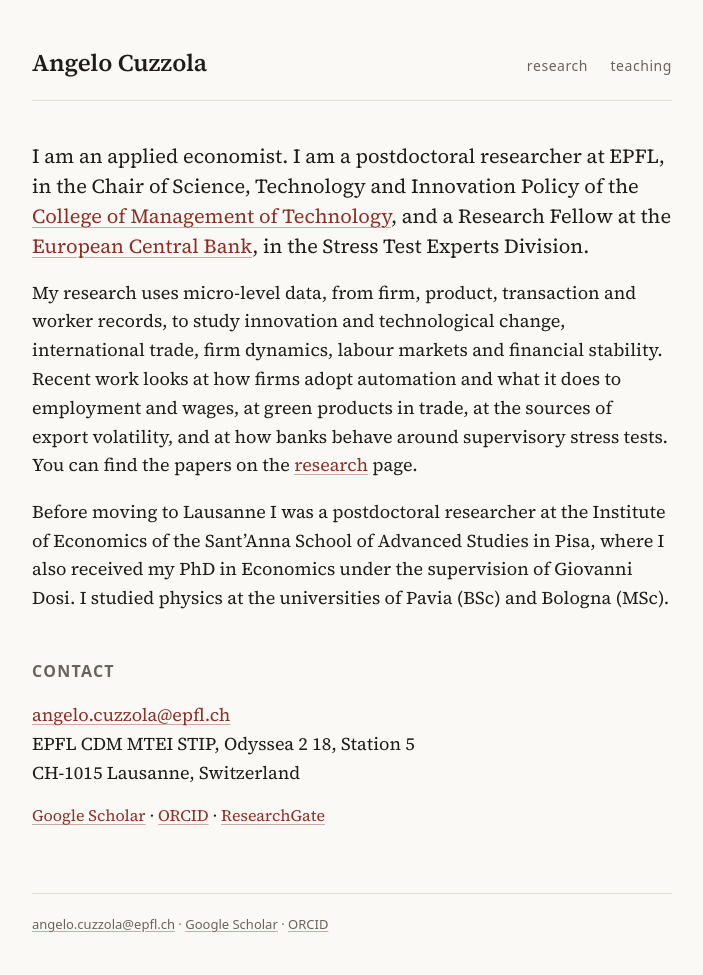
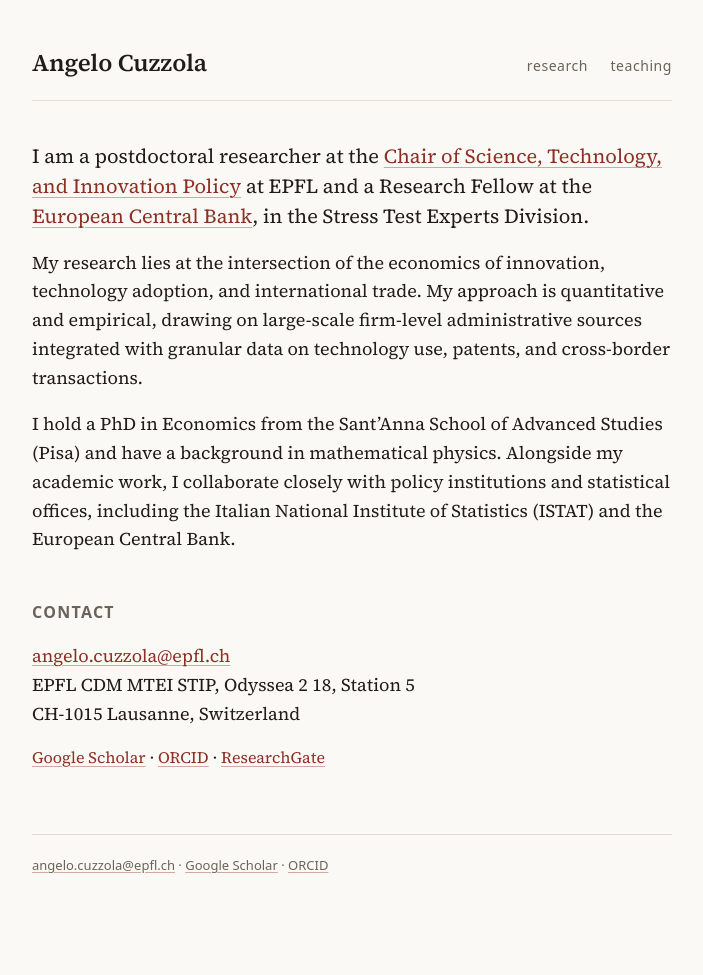
Before and after one commit to acuz/acuz.github.io, a Jekyll site: the page built from index.md, in a window 1280 px wide. Shown: the whole page, without its empty margins (288-991 px from the left). Built offline with Jekyll 4.4.1, drawn with Linux system fonts in a browser that asks for light colours; after the commit the page ends 916 px from its top, so only the background shows below that.

Commit message:
Home: follow the EPFL STIP team-page bio
Shorter description without a tour of the papers; link the STIP chair.

Co-Authored-By: Claude Opus 5.5 <noreply@anthropic.com>

```diff
--- a/_config.yml
+++ b/_config.yml
@@ -3,9 +3,9 @@
 title: Angelo Cuzzola
 tagline: Applied economist
 description: >-
-  Applied economist. Postdoctoral researcher at EPFL and Research Fellow at the
-  European Central Bank. Innovation, international trade, firm dynamics, labour
-  and financial stability.
+  Postdoctoral researcher at the Chair of Science, Technology, and Innovation
+  Policy at EPFL and Research Fellow at the European Central Bank. Economics of
+  innovation, technology adoption, and international trade.
 url: "https://acuz.github.io"
 baseurl: ""
 lang: en
--- a/index.md
+++ b/index.md
@@ -7,12 +7,12 @@ title: Angelo Cuzzola
 
 {% if site.photo != "" %}<img class="portrait" src="{{ site.photo | relative_url }}" alt="Angelo Cuzzola" width="176" height="220">{% endif %}
 
-I am an applied economist. I am a postdoctoral researcher at EPFL, in the Chair of Science, Technology and Innovation Policy of the [College of Management of Technology](https://www.epfl.ch/schools/cdm/), and a Research Fellow at the [European Central Bank](https://www.ecb.europa.eu/), in the Stress Test Experts Division.
+I am a postdoctoral researcher at the [Chair of Science, Technology, and Innovation Policy](https://www.epfl.ch/labs/stip/) at EPFL and a Research Fellow at the [European Central Bank](https://www.ecb.europa.eu/), in the Stress Test Experts Division.
 {: .lead}
 
-My research uses micro-level data, from firm, product, transaction and worker records, to study innovation and technological change, international trade, firm dynamics, labour markets and financial stability. Recent work looks at how firms adopt automation and what it does to employment and wages, at green products in trade, at the sources of export volatility, and at how banks behave around supervisory stress tests. You can find the papers on the [research]({{ '/research/' | relative_url }}) page.
+My research lies at the intersection of the economics of innovation, technology adoption, and international trade. My approach is quantitative and empirical, drawing on large-scale firm-level administrative sources integrated with granular data on technology use, patents, and cross-border transactions.
 
-Before moving to Lausanne I was a postdoctoral researcher at the Institute of Economics of the Sant'Anna School of Advanced Studies in Pisa, where I also received my PhD in Economics under the supervision of Giovanni Dosi. I studied physics at the universities of Pavia (BSc) and Bologna (MSc).
+I hold a PhD in Economics from the Sant'Anna School of Advanced Studies (Pisa) and have a background in mathematical physics. Alongside my academic work, I collaborate closely with policy institutions and statistical offices, including the Italian National Institute of Statistics (ISTAT) and the European Central Bank.
 
 ## Contact
 
```
